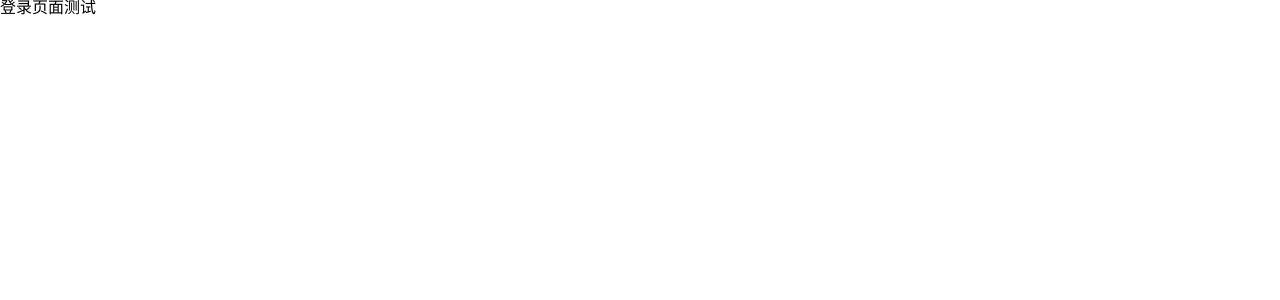
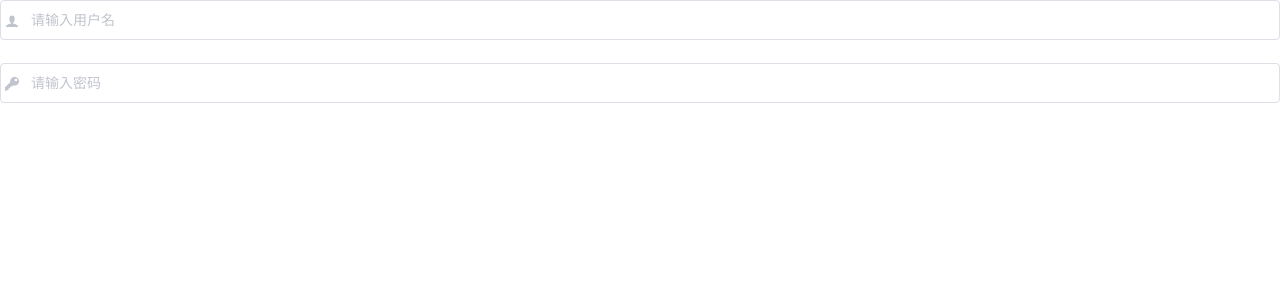
Before and after one commit to techpang666/heima_toutiao_admin, a Vue app: page /#/login in a window 1280 px wide. Shown: the top 300 px of the page. Built offline with nearby package versions, Linux system fonts and the light colour scheme.

Commit message:
add_user_password_input

```diff
--- a/src/main.js
+++ b/src/main.js
@@ -8,9 +8,12 @@ import '@/styles/index.less'
 import router from '@/router/index'
 
 // 按需引入element组件
-import { Button, Select } from 'element-ui';
+import { Button, Select, Form, FormItem, Input } from 'element-ui';
 Vue.use(Button)
 Vue.use(Select)
+Vue.use(Form)
+Vue.use(FormItem)
+Vue.use(Input)
 
 
 
--- a/src/views/Login.vue
+++ b/src/views/Login.vue
@@ -1,14 +1,20 @@
 <template>
 	<div class="login">
-		登录页面测试
+		<el-form ref="ruleForm" class="demo-ruleForm">
+			<el-form-item>
+				<el-input prefix-icon="icon-user" placeholder="请输入用户名"></el-input>
+			</el-form-item>
+			<el-form-item>
+				<el-input prefix-icon="icon-key" placeholder="请输入密码"></el-input>
+			</el-form-item>
+		</el-form>
 	</div>
 </template>
 
 <script>
 export default {
 	data() {
-		return {
-		};
+		return {};
 	},
 };
 </script>
```
